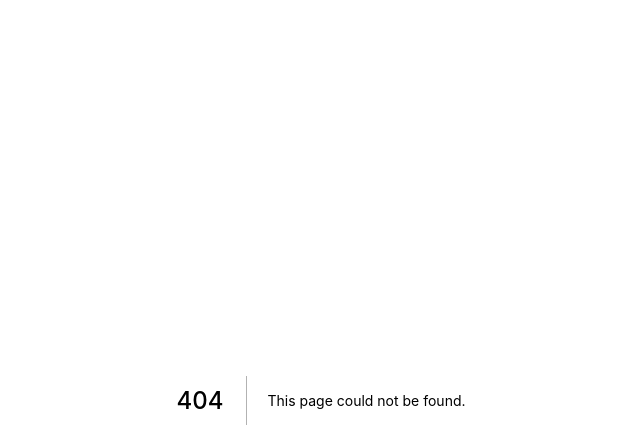
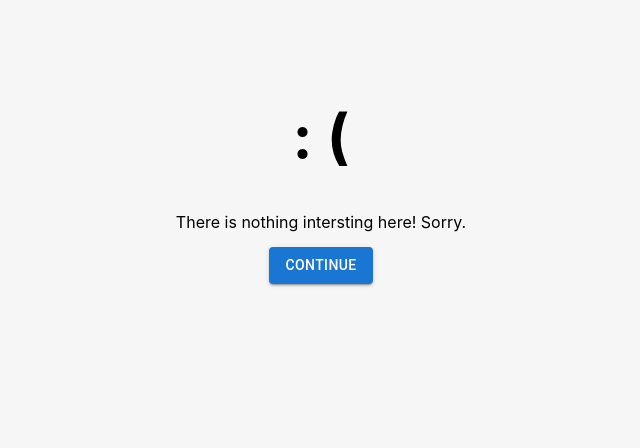
Before and after one commit to unxoun/animated-product-card, a Next.js app: page /not-found in a window 1280 px wide. Before the commit this address had no page. Shown: the top 448 px of the page, without its empty margins (319-959 px from the left). Built offline with nearby package versions, Linux system fonts and the light colour scheme.

Commit message:
feat(not found page): Not Found Page component was added.

```diff
--- /dev/null
+++ b/pages/not-found.js
@@ -0,0 +1,47 @@
+import { useRouter } from "next/router";
+import styled from "@emotion/styled";
+
+// Components
+import Button from "@mui/material/Button";
+
+const Main = styled.section`
+  display: flex;
+  flex-direction: column;
+  align-items: center;
+  padding: 100px;
+  .message {
+    margin-bottom: 15px;
+    text-align: center;
+  }
+  .icon {
+    font-weight: bold;
+    font-size: 60px;
+    margin-bottom: 40px;
+  }
+`;
+
+export default function NotFound() {
+  //
+
+  const router = useRouter();
+
+  //
+  const handleContinueClick = (e, value) => {
+    // REFACTOR THIS!
+    // This should be dynamic!
+    router.push("/products/1");
+  };
+
+  //
+  return (
+    <Main className="box">
+      <div className="message">
+        <div className="icon">: (</div>
+        <p>There is nothing intersting here! Sorry.</p>
+      </div>
+      <Button onClick={handleContinueClick} variant="contained">
+        Continue
+      </Button>
+    </Main>
+  );
+}
```
